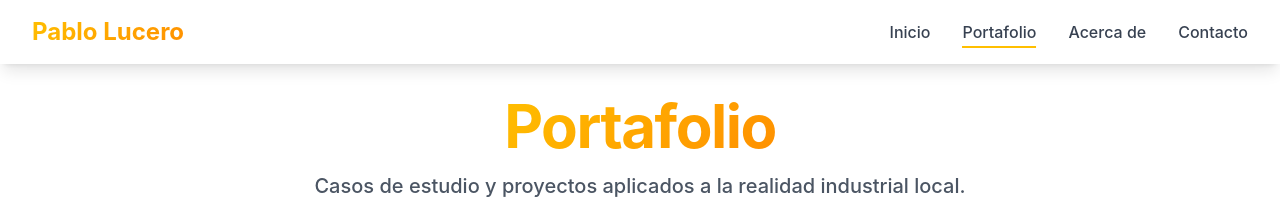
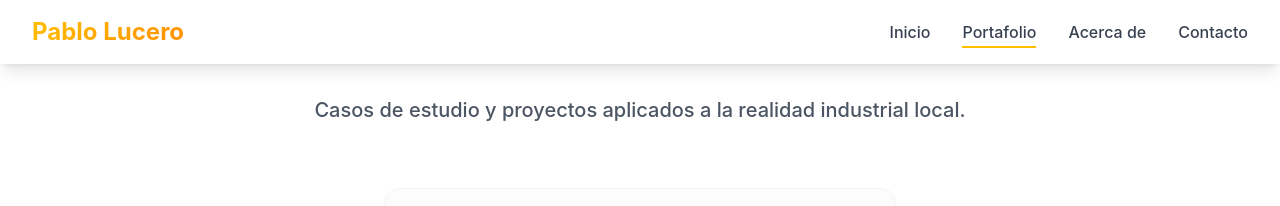
Before and after one commit to zoiber/zoiber.github.io, a React (Vite) app: page /portafolio in a window 1280 px wide. Shown: the top 206 px of the page. Built offline with nearby package versions, Linux system fonts and the light colour scheme.

Commit message:
Se retira texto portafolio

```diff
--- a/src/pages/BlogListPage.jsx
+++ b/src/pages/BlogListPage.jsx
@@ -130,7 +130,6 @@ const BlogListPage = () => {
       <div className="section-padding pt-32 bg-white min-h-screen">
         <div className="container-custom">
           <motion.div className="text-center mb-16" initial={{ opacity: 0, y: 30 }} animate={{ opacity: 1, y: 0 }} transition={{ duration: 0.6 }}>
-            <h1 className="text-4xl md:text-6xl font-bold mb-4 tracking-tight"><span className="text-gradient">Portafolio</span></h1>
             <p className="text-lg md:text-xl text-gray-600 max-w-2xl mx-auto font-medium">
               Casos de estudio y proyectos aplicados a la realidad industrial local.
             </p>
```
